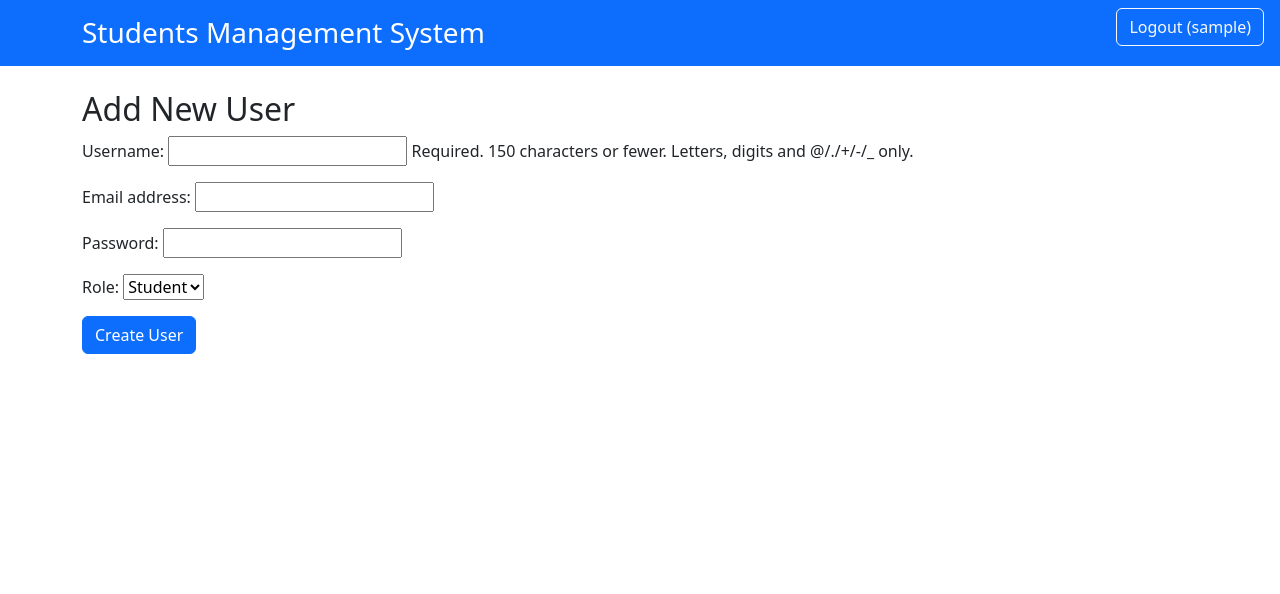
After one commit to afnan0014/student-management-system, a Django app: page /add-user/ in a window 1280 px wide. The commit adds this page. Shown: the top 594 px of the page. Run offline with Django 5.2, Linux system fonts and the light colour scheme; the visitor is signed in with stand-in values (Sample User, id 1).

Commit message:
added user defining function in admin pannel

```diff
--- /dev/null
+++ b/accounts/forms.py
@@ -0,0 +1,14 @@
+from django import forms
+from django.contrib.auth.models import User, Group
+
+class CustomUserCreationForm(forms.ModelForm):
+    password = forms.CharField(widget=forms.PasswordInput)
+    role = forms.ChoiceField(choices=[
+        ('Student', 'Student'),
+        ('Staff', 'Staff'),
+        ('Admin', 'Admin'),
+    ])
+
+    class Meta:
+        model = User
+        fields = ['username', 'email', 'password', 'role']
--- a/accounts/urls.py
+++ b/accounts/urls.py
@@ -8,4 +8,5 @@ urlpatterns = [
     path('hod/dashboard/', views.admin_dashboard, name='admin_dashboard'),
     path('staff/dashboard/', views.staff_dashboard, name='staff_dashboard'),
     path('student/dashboard/', views.student_dashboard, name='student_dashboard'),
+    path('add-user/', views.add_user, name='add_user'),
 ]
--- a/accounts/views.py
+++ b/accounts/views.py
@@ -6,14 +6,17 @@ from django.shortcuts import redirect
 from django.contrib.auth import authenticate, login
 from django.contrib import messages
 from django.contrib.auth import logout
+from django.shortcuts import redirect
+from django.contrib.auth.models import Group
+from accounts.forms import CustomUserCreationForm
+
+
+
 
 # Create your views here.
-from django.shortcuts import redirect
 
 def home_redirect(request):
     return redirect('login')
-
-
 
 # detects the user's group and redirects them to the correct view, right after login.@login_required
 def login_view(request):
@@ -55,3 +58,24 @@ def student_dashboard(request):
 def logout_view(request):
     logout(request)
     return redirect('login')
+
+#to add users and their roles
+@login_required
+def add_user(request):
+    if request.method == 'POST':
+        form = CustomUserCreationForm(request.POST)
+        if form.is_valid():
+            user = form.save(commit=False)
+            user.set_password(form.cleaned_data['password'])  # Hash password
+            user.save()
+
+            role = form.cleaned_data['role']
+            group = Group.objects.get(name=role)
+            user.groups.add(group)
+
+            messages.success(request, f"{role} account created for {user.username}")
+            return redirect('admin_dashboard')
+    else:
+        form = CustomUserCreationForm()
+
+    return render(request, 'accounts/add_user.html', {'form': form})
--- a/courses/urls.py
+++ b/courses/urls.py
@@ -5,4 +5,6 @@ urlpatterns = [
     path('add/department/', views.add_department, name='add_department'),
     path('add/course/', views.add_course, name='add_course'),
     path('add/subject/', views.add_subject, name='add_subject'),
+
+
 ]
--- /dev/null
+++ b/templates/accounts/add_user.html
@@ -0,0 +1,10 @@
+{% extends 'base.html' %}
+{% block content %}
+<h2>Add New User</h2>
+
+<form method="POST">
+    {% csrf_token %}
+    {{ form.as_p }}
+    <button class="btn btn-primary" type="submit">Create User</button>
+</form>
+{% endblock %}
```
Also changed, not shown: templates/dashboard/admin_dashboard.html (+13 -2 lines).
